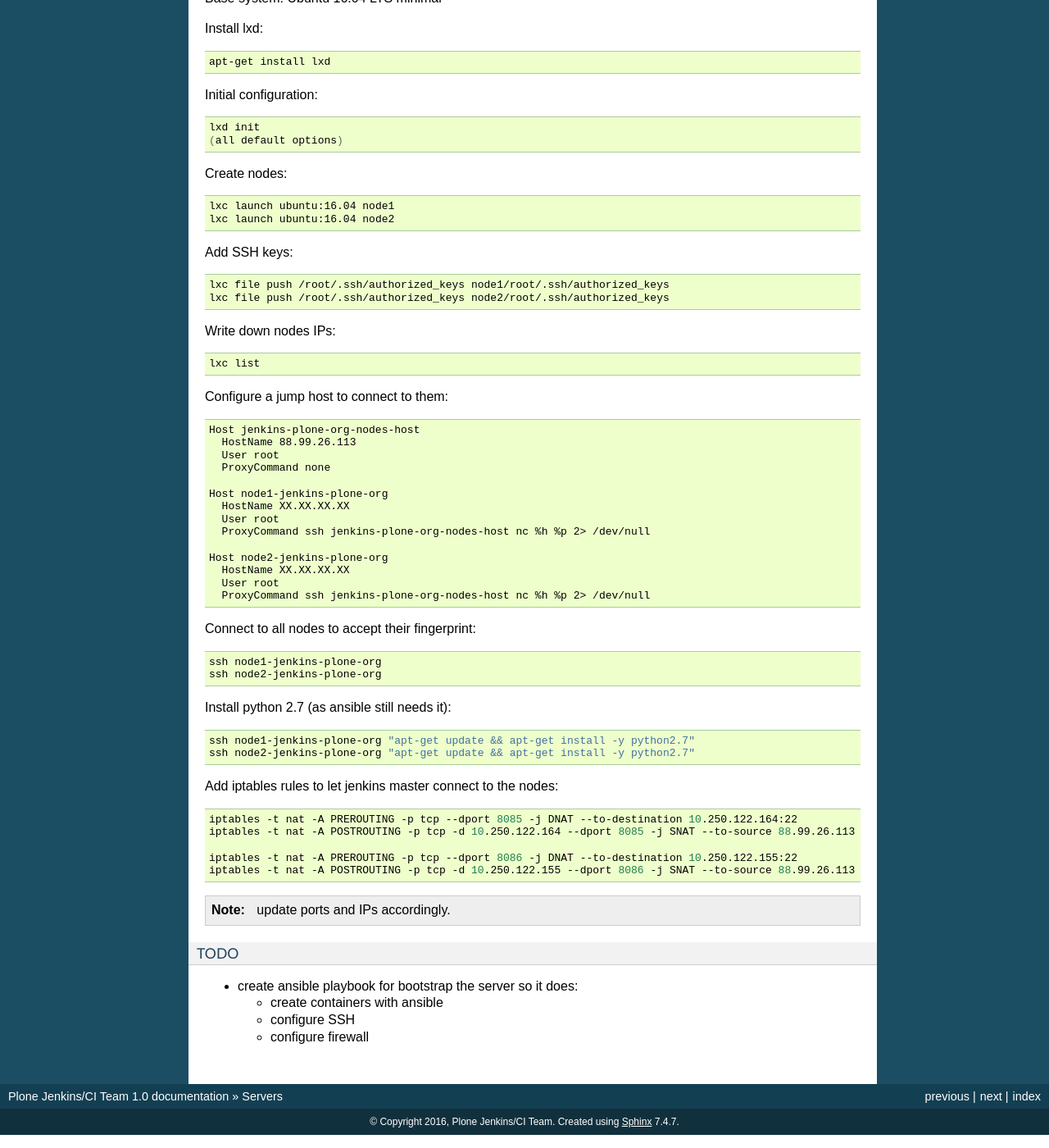
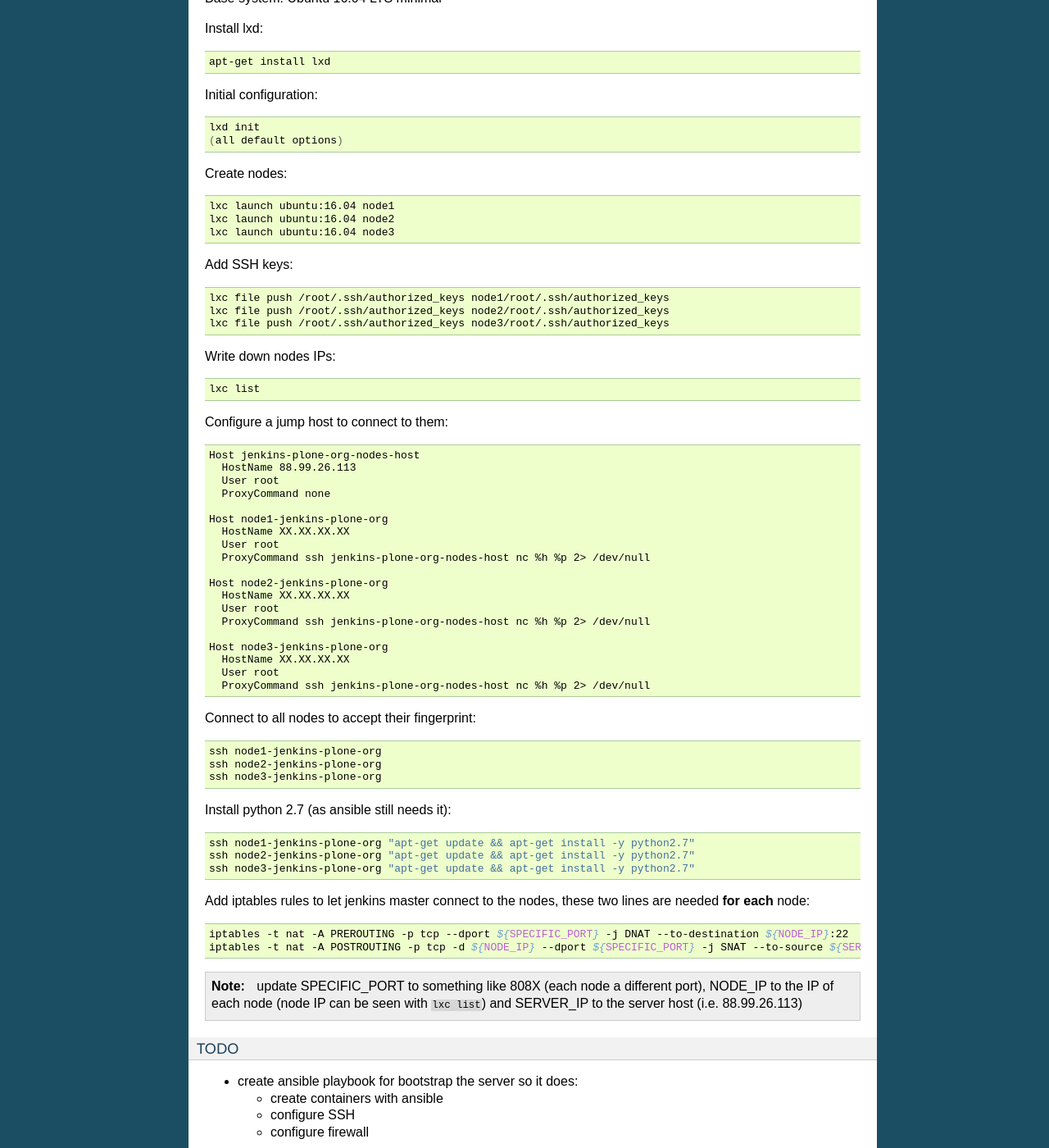
Before and after one commit to plone/jenkins.plone.org, a Sphinx documentation site: the page built from docs/source/servers.rst, in a window 1280 px wide and 1400 px high, scrolled down 710 px. Shown: the whole window at 82% size. Built offline with Sphinx 7.4.7, drawn with Linux system fonts in a browser that asks for light colours.

Commit message:
New node: third node on new nodes server

```diff
--- a/docs/source/servers.rst
+++ b/docs/source/servers.rst
@@ -52,6 +52,7 @@
 
     lxc launch ubuntu:16.04 node1
     lxc launch ubuntu:16.04 node2
+    lxc launch ubuntu:16.04 node3
 
 Add SSH keys:
 
@@ -59,6 +60,7 @@
 
     lxc file push /root/.ssh/authorized_keys node1/root/.ssh/authorized_keys
     lxc file push /root/.ssh/authorized_keys node2/root/.ssh/authorized_keys
+    lxc file push /root/.ssh/authorized_keys node3/root/.ssh/authorized_keys
 
 Write down nodes IPs:
 
@@ -85,12 +87,18 @@
       User root
       ProxyCommand ssh jenkins-plone-org-nodes-host nc %h %p 2> /dev/null
 
+    Host node3-jenkins-plone-org
+      HostName XX.XX.XX.XX
+      User root
+      ProxyCommand ssh jenkins-plone-org-nodes-host nc %h %p 2> /dev/null
+
 Connect to all nodes to accept their fingerprint:
 
 .. code-block:: shell
 
     ssh node1-jenkins-plone-org
     ssh node2-jenkins-plone-org
+    ssh node3-jenkins-plone-org
 
 Install python 2.7 (as ansible still needs it):
 
@@ -98,18 +106,19 @@
 
     ssh node1-jenkins-plone-org "apt-get update && apt-get install -y python2.7"
     ssh node2-jenkins-plone-org "apt-get update && apt-get install -y python2.7"
+    ssh node3-jenkins-plone-org "apt-get update && apt-get install -y python2.7"
 
-Add iptables rules to let jenkins master connect to the nodes:
+Add iptables rules to let jenkins master connect to the nodes,
+these two lines are needed **for each** node:
 
 .. code-block:: shell
 
-    iptables -t nat -A PREROUTING -p tcp --dport 8085 -j DNAT --to-destination 10.250.122.164:22
-    iptables -t nat -A POSTROUTING -p tcp -d 10.250.122.164 --dport 8085 -j SNAT --to-source 88.99.26.113
+    iptables -t nat -A PREROUTING -p tcp --dport ${SPECIFIC_PORT} -j DNAT --to-destination ${NODE_IP}:22
+    iptables -t nat -A POSTROUTING -p tcp -d ${NODE_IP} --dport ${SPECIFIC_PORT} -j SNAT --to-source ${SERVER_IP}
 
-    iptables -t nat -A PREROUTING -p tcp --dport 8086 -j DNAT --to-destination 10.250.122.155:22
-    iptables -t nat -A POSTROUTING -p tcp -d 10.250.122.155 --dport 8086 -j SNAT --to-source 88.99.26.113
-
-.. note:: update ports and IPs accordingly.
+.. note:: update SPECIFIC_PORT to something like 808X (each node a different port),
+   NODE_IP to the IP of each node (node IP can be seen with ``lxc list``)
+   and SERVER_IP to the server host (i.e. 88.99.26.113)
 
 TODO
 ^^^^
```
